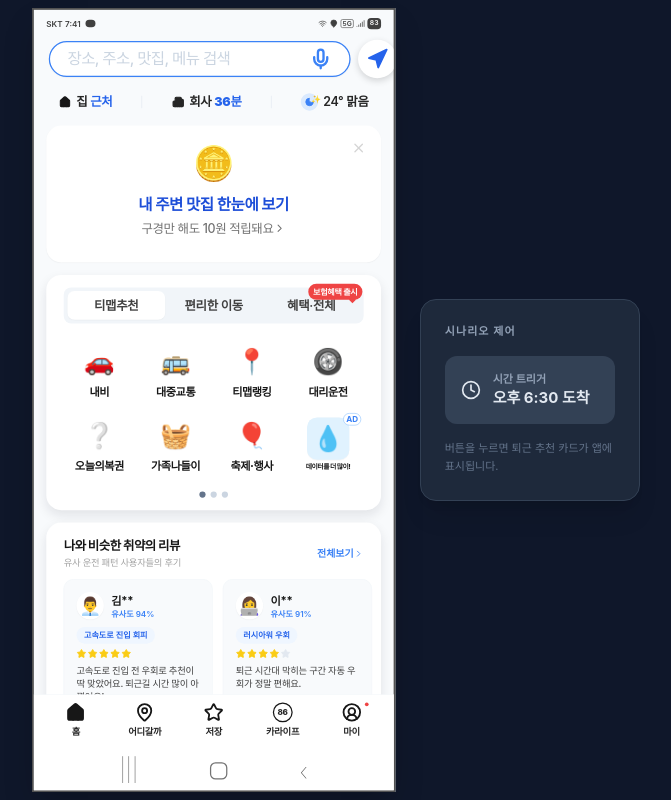
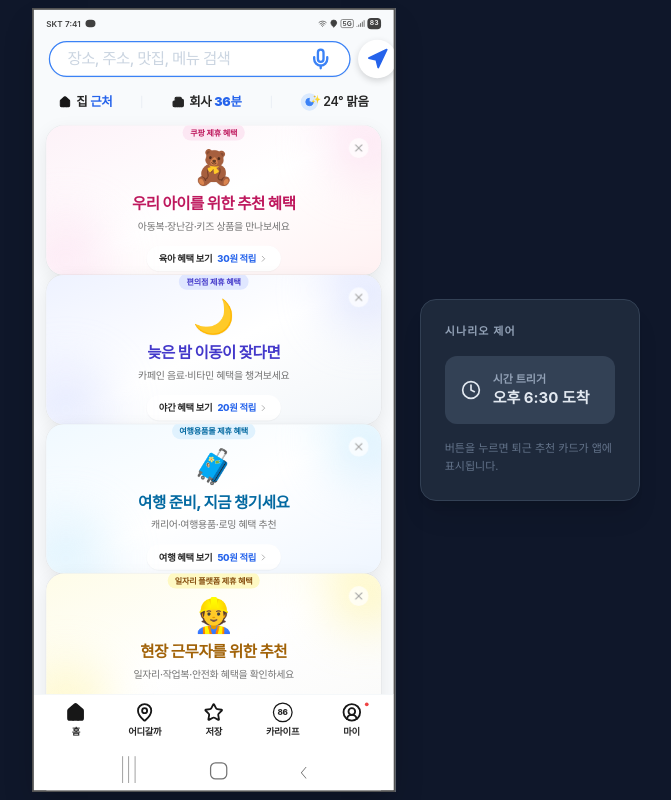
Before and after one commit to Andy-Lee0920/tmap-recommend-demo, a React (Vite) app: page / in a window 1280 px wide. Shown: the whole page, without its empty margins (304-975 px from the left). Built offline with nearby package versions, Linux system fonts and the light colour scheme; a web font is replaced by a local one.

Commit message:
상황별 Coin 마케팅 요소 추가

```diff
--- /dev/null
+++ b/src/components/CoinPromo.jsx
@@ -0,0 +1,165 @@
+import { ChevronRight, X } from "lucide-react";
+
+const promoMap = {
+  foodie: {
+    emoji: "🍽️",
+    title: "요즘 뜨는 맛집 모아보기",
+    subtitle: "근처 인기 맛집 구경하고 적립받기",
+    cta: "맛집 혜택 보기",
+    gradient: "from-orange-50 via-white to-amber-50",
+    titleColor: "text-orange-700",
+    badge: "맛집 탐방형 추천",
+    badgeColor: "bg-orange-100 text-orange-700",
+    decoration: "bg-orange-200",
+  },
+  parenting: {
+    emoji: "🧸",
+    title: "우리 아이를 위한 추천 혜택",
+    subtitle: "아동복·장난감·키즈 상품을 만나보세요",
+    cta: "육아 혜택 보기",
+    gradient: "from-pink-50 via-white to-rose-50",
+    titleColor: "text-pink-700",
+    badge: "육아 관심 고객 추천",
+    badgeColor: "bg-pink-100 text-pink-700",
+    decoration: "bg-pink-200",
+  },
+  night: {
+    emoji: "🌙",
+    title: "늦은 밤 이동이 잦다면",
+    subtitle: "카페인 음료·비타민 혜택을 챙겨보세요",
+    cta: "야간 혜택 보기",
+    gradient: "from-indigo-50 via-white to-slate-100",
+    titleColor: "text-indigo-700",
+    badge: "야간 이동형 추천",
+    badgeColor: "bg-indigo-100 text-indigo-700",
+    decoration: "bg-indigo-200",
+  },
+  airport: {
+    emoji: "🧳",
+    title: "여행 준비, 지금 챙기세요",
+    subtitle: "캐리어·여행용품·로밍 혜택 추천",
+    cta: "여행 혜택 보기",
+    gradient: "from-sky-50 via-white to-blue-50",
+    titleColor: "text-sky-700",
+    badge: "공항 방문 고객 추천",
+    badgeColor: "bg-sky-100 text-sky-700",
+    decoration: "bg-sky-200",
+  },
+  worker: {
+    emoji: "👷",
+    title: "현장 근무자를 위한 추천",
+    subtitle: "일자리·작업복·안전화 혜택을 확인하세요",
+    cta: "일자리 혜택 보기",
+    gradient: "from-yellow-50 via-white to-stone-50",
+    titleColor: "text-yellow-700",
+    badge: "산업지역 방문 고객 추천",
+    badgeColor: "bg-yellow-100 text-yellow-800",
+    decoration: "bg-yellow-200",
+  },
+  shopping: {
+    emoji: "🛍️",
+    title: "자주 가는 쇼핑 취향에 맞게",
+    subtitle: "패션·뷰티·생활용품 특가 추천",
+    cta: "쇼핑 혜택 보기",
+    gradient: "from-purple-50 via-white to-fuchsia-50",
+    titleColor: "text-purple-700",
+    badge: "쇼핑 관심 고객 추천",
+    badgeColor: "bg-purple-100 text-purple-700",
+    decoration: "bg-purple-200",
+  },
+  health: {
+    emoji: "💊",
+    title: "건강 관리 혜택 모아보기",
+    subtitle: "비타민·건강검진·운동 상품 추천",
+    cta: "건강 혜택 보기",
+    gradient: "from-emerald-50 via-white to-teal-50",
+    titleColor: "text-emerald-700",
+    badge: "건강 관심 고객 추천",
+    badgeColor: "bg-emerald-100 text-emerald-700",
+    decoration: "bg-emerald-200",
+  },
+  pet: {
+    emoji: "🐶",
+    title: "반려생활 혜택 추천",
+    subtitle: "사료·간식·펫보험·미용 혜택을 만나보세요",
+    cta: "펫 혜택 보기",
+    gradient: "from-lime-50 via-white to-green-50",
+    titleColor: "text-lime-700",
+    badge: "반려동물 관심 고객 추천",
+    badgeColor: "bg-lime-100 text-lime-700",
+    decoration: "bg-lime-200",
+  },
+};
+
+function CoinPromo({
+  segment = "foodie",
+  reward = 10,
+  partner,
+  onClose,
+  onClick,
+}) {
+  const promo = promoMap[segment] || promoMap.foodie;
+
+  return (
+    <div className="px-5">
+      <div
+        onClick={onClick}
+        className={`
+          relative h-[240px] overflow-hidden rounded-[28px]
+          bg-gradient-to-br ${promo.gradient}
+          shadow-[0_10px_30px_rgba(0,0,0,0.08)]
+          ring-1 ring-black/5
+          transition active:scale-[0.99]
+        `}
+      >
+        <div
+          className={`absolute -right-10 -top-10 h-32 w-32 rounded-full ${promo.decoration} opacity-50 blur-2xl`}
+        />
+        <div
+          className={`absolute -bottom-12 -left-10 h-36 w-36 rounded-full ${promo.decoration} opacity-40 blur-2xl`}
+        />
+
+        <button
+          type="button"
+          onClick={(e) => {
+            e.stopPropagation();
+            onClose?.();
+          }}
+          className="absolute right-5 top-5 z-10 rounded-full bg-white/70 p-1.5 text-neutral-400 backdrop-blur transition hover:bg-white hover:text-neutral-600"
+        >
+          <X className="h-5 w-5" />
+        </button>
+
+        <div className="flex h-full flex-col items-center justify-center px-6 pb-2 text-center">
+          <div
+            className={`mb-4 rounded-full px-3 py-1 text-xs font-bold tracking-[-0.3px] ${promo.badgeColor}`}
+          >
+            {partner ? `${partner} 제휴 혜택` : promo.badge}
+          </div>
+
+          <div className="mb-4 text-7xl leading-none drop-shadow-sm">
+            {promo.emoji}
+          </div>
+
+          <div
+            className={`text-2xl font-extrabold tracking-[-0.8px] ${promo.titleColor}`}
+          >
+            {promo.title}
+          </div>
+
+          <div className="mt-2 text-base font-medium tracking-[-0.5px] text-neutral-500">
+            {promo.subtitle}
+          </div>
+
+          <div className="mt-5 flex items-center rounded-full bg-white px-5 py-2.5 text-sm font-extrabold tracking-[-0.4px] text-neutral-800 shadow-sm">
+            {promo.cta}
+            <span className="ml-2 text-blue-600">{reward}원 적립</span>
+            <ChevronRight className="ml-1 h-4 w-4 text-neutral-400" />
+          </div>
+        </div>
+      </div>
+    </div>
+  );
+}
+
+export default CoinPromo;
--- a/src/screens/HomeScreen.jsx
+++ b/src/screens/HomeScreen.jsx
@@ -5,7 +5,7 @@
   Building2,
   Mic,
   Navigation,
-  X,
+  // X,
   MapPin,
   Star,
   CircleUserRound,
@@ -14,6 +14,7 @@
 } from "lucide-react";
 import PhoneStatusBar from "../components/PhoneStatusBar";
 import AndroidBar from "../components/AndroidBar";
+import CoinPromo from "../components/CoinPromo";
 
 function HomeSearchArea({ onSubmit }) {
   const [value, setValue] = useState("");
@@ -75,26 +76,26 @@
   );
 }
 
-function CoinPromo() {
-  return (
-    <div className="px-5">
-      <div className="relative h-[220px] rounded-[24px] bg-white shadow-sm">
-        <button className="absolute right-6 top-6 text-neutral-300">
-          <X className="h-6 w-6" />
-        </button>
-        <div className="flex h-full flex-col items-center justify-center pb-2">
-          <div className="mb-6 text-7xl leading-none">🪙</div>
-          <div className="text-center text-2xl font-extrabold tracking-[-0.7px] text-blue-700">
-            내 주변 맛집 한눈에 보기
-          </div>
-          <div className="mt-2 flex items-center text-lg font-medium tracking-[-0.6px] text-neutral-500">
-            구경만 해도 10원 적립돼요 <ChevronRight className="h-5 w-5" />
-          </div>
-        </div>
-      </div>
-    </div>
-  );
-}
+// function CoinPromo() {
+//   return (
+//     <div className="px-5">
+//       <div className="relative h-[220px] rounded-[24px] bg-white shadow-sm">
+//         <button className="absolute right-6 top-6 text-neutral-300">
+//           <X className="h-6 w-6" />
+//         </button>
+//         <div className="flex h-full flex-col items-center justify-center pb-2">
+//           <div className="mb-6 text-7xl leading-none">🪙</div>
+//           <div className="text-center text-2xl font-extrabold tracking-[-0.7px] text-blue-700">
+//             내 주변 맛집 한눈에 보기
+//           </div>
+//           <div className="mt-2 flex items-center text-lg font-medium tracking-[-0.6px] text-neutral-500">
+//             구경만 해도 10원 적립돼요 <ChevronRight className="h-5 w-5" />
+//           </div>
+//         </div>
+//       </div>
+//     </div>
+//   );
+// }
 
 const menuItems = [
   { icon: "🚗", label: "내비" },
@@ -248,9 +249,7 @@
                 {review.text}
               </div>
 
-              <div className="mt-3 text-xs text-neutral-400">
-                {review.time}
-              </div>
+              <div className="mt-3 text-xs text-neutral-400">{review.time}</div>
             </div>
           ))}
         </div>
@@ -348,7 +347,10 @@
       <PhoneStatusBar />
       <HomeSearchArea onSubmit={onSearch} />
       <QuickInfo />
-      <CoinPromo />
+      <CoinPromo segment="parenting" reward={30} partner="쿠팡" />
+      <CoinPromo segment="night" reward={20} partner="편의점" />
+      <CoinPromo segment="airport" reward={50} partner="여행용품몰" />
+      <CoinPromo segment="worker" reward={40} partner="일자리 플랫폼" />
       <MenuGrid />
       <SimilarReviews />
 
```
